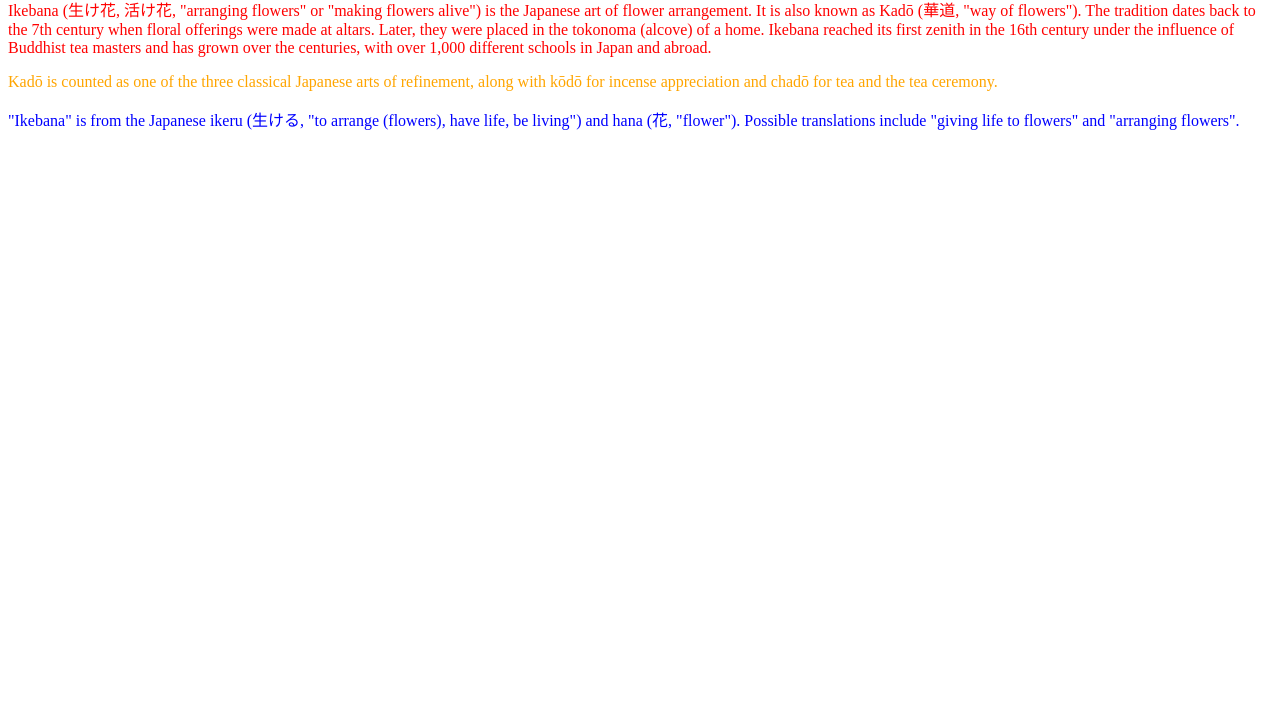
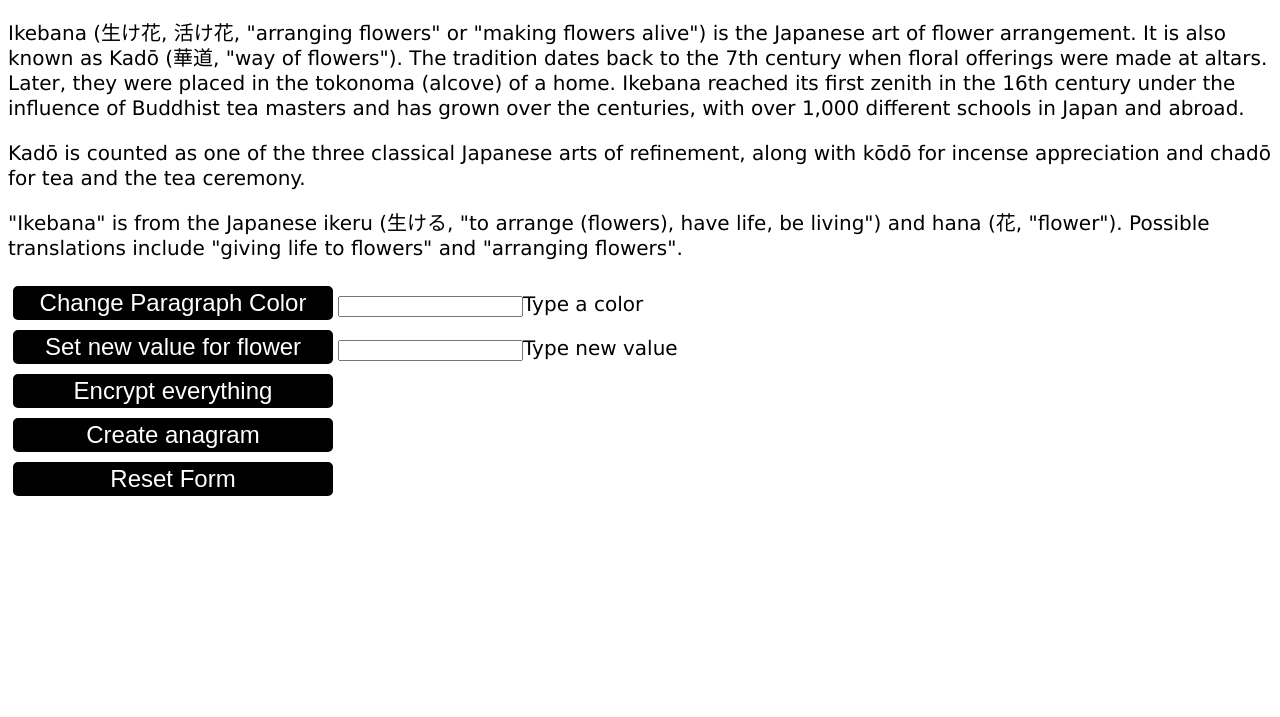
Before and after one commit to cfcastillo/literary-mutilator, a plain HTML site: page index.html in a window 1280 px wide. Shown: the part 83-800 px from the top of the page. Drawn offline with Linux system fonts and the light colour scheme.

Commit message:
add style and some js code. Change p color working

```diff
--- a/index.html
+++ b/index.html
@@ -3,6 +3,7 @@
 <head>
 	<meta charset="UTF-8" />
 	<title>Cecilia's Literary Mutilator Challenge Project</title>
+	<link rel="stylesheet" href="style.css">
 </head>
 <body>
 	<h1>Ikebana</h1>
@@ -13,6 +14,18 @@
 
 	<p id="p3">"Ikebana" is from the Japanese ikeru (生ける, "to arrange (flowers), have life, be living") and hana (花, "flower"). Possible translations include "giving life to flowers" and "arranging flowers".</p>
 
+	<div>
+		<button class="glowy" id="change-p-color">Change Paragraph Color</button><input id="pick-color" type="text">Type a color</input>
+		<br>
+		<button class="glowy" id="change-flower-to-other">Set new value for flower</button><input id="type-value" type="text">Type new value</input>
+		<br>
+		<button class="glowy" id="encrypt-p">Encrypt everything</button>
+		<br>
+		<button class="glowy" id="make-anagram">Create anagram</button>
+		<br>
+		<button class="glowy" id="reset-form">Reset Form</button>
+	</div>
+
 	<script src="./script.js"></script>
 </body>
 </html>
--- a/script.js
+++ b/script.js
@@ -1,22 +1,71 @@
-window.onload = function(){
-	initForm();
+if (window.addEventListener) { // Mozilla, Netscape, Firefox
+	window.addEventListener('load', WindowLoad, false);
+} else if (window.attachEvent) { // IE
+	window.attachEvent('onload', WindowLoad);
 }
 
-function initForm(){
-	let p1 = document.getElementById("p1");
-	let p2 = document.getElementById("p2");
-	let p3 = document.getElementById("p3");
+/*
+	<button id="change-p-color">Change Paragraph Color</button>
+	<br>
+	<button id="change-flower-to-other">Set new value for flower</button><input type="text">Type new value</input>
+	<br>
+	<button id="encrypt-p">Encrypt everything</button>
+	<br>
+	<button id="make-anagram">Create anagram</button>
+	<br>
+	<button id="reset-form">Reset Form</button>
 
-	p1.style.color = "red";
-	p2.style.color = "orange";
-	p3.style.color = "blue";
+*/
 
-	setEventListeners();
+//load events for all items in dom when window is loaded.
+function WindowLoad(event){
+	//apply click event to all buttons
+	let buttons = document.querySelectorAll('button');
+	for (let button of buttons) {
+		button.addEventListener(('click'), (e) => {
+			switch (button.id){
+				case "change-p-color":
+					setParagraphColors();
+					break;
+				default:
+					break;
+			};
+		})
+
+		button.addEventListener(('mouseover'), (e) => {
+			console.log('hovered over button' + button.id);
+		})
+
+		button.addEventListener(('mouseout'), (e) => {
+			console.log('left button' + button.id);
+		})
+	}
 }
 
-function setEventListeners() {
-	//iterate all p elements on the screen and setup event listeners
-	// Array.prototype.forEach(document.getElementsByTagName("p") => el {
-	// 	el.color = "red";
-	// }
+function setParagraphColors() {
+	let color_val = document.getElementById('pick-color')
+	let paragraphs = document.querySelectorAll(('p'));
+	for (let paragraph of paragraphs){
+		paragraph.style.color = color_val.value;
+	}
 }
+
+
+/*
+function WindowLoad(event) {
+	let anchorlinks = document.querySelectorAll('a[href^="#"]')
+
+	for (let item of anchorlinks) { // relitere
+		item.addEventListener('click', (e)=> {
+			let hashval = item.getAttribute('href')
+			let target = document.querySelector(hashval)
+			target.scrollIntoView({
+				behavior: 'smooth',
+				block: 'start'
+			})
+			history.pushState(null, null, hashval)
+			e.preventDefault()
+		})
+	}
+}
+ */
--- /dev/null
+++ b/style.css
@@ -0,0 +1,39 @@
+body {
+	width: 100%;
+	font-family: Verdana;
+}
+
+:root {
+	font-size: 20px;
+	font-family: 'Cousine', monospace;
+	line-height: 1.25;
+	--a:#F8F8F8;
+	--b:#DFDEDD;
+	--c:#CCC1B6;
+	--d:#817675;
+	--e:#615958;
+	--f:#423e3d;
+	--g:#302C2C;
+	--h:#0c0b0b;
+}
+
+button {
+	width: 25%;
+	font-size: larger;
+	border-style: solid;
+	border-radius: 5px;
+	margin: 5px;
+	color: white;
+	background-color: black;
+}
+
+.glowy {
+	box-shadow: inset 0 0 20px transparent, 0 0 20px transparent;
+	text-shadow: 1px 1px 2px transparent;
+	transition: all 500ms 100ms cubic-bezier(0.19, 1, 0.22, 1);
+}
+
+.glowy:hover {
+	box-shadow: inset 0 0 20px var(--a), 0 0 20px #ffef34;
+	text-shadow: 1px 1px 2px #ffef34;
+}
```
